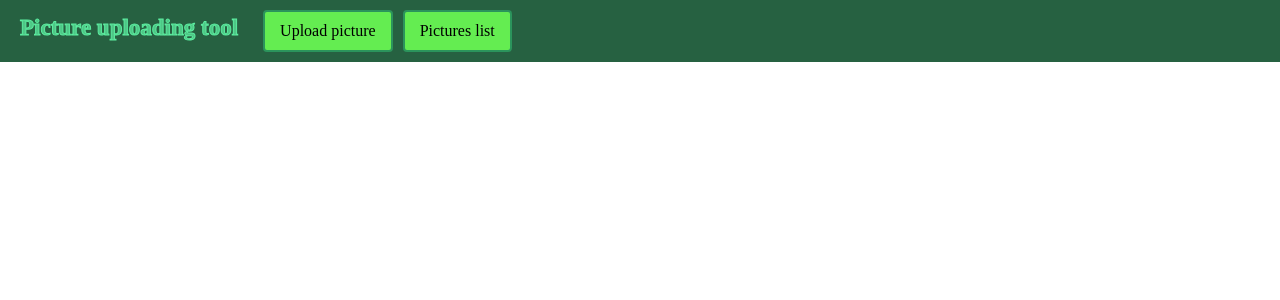
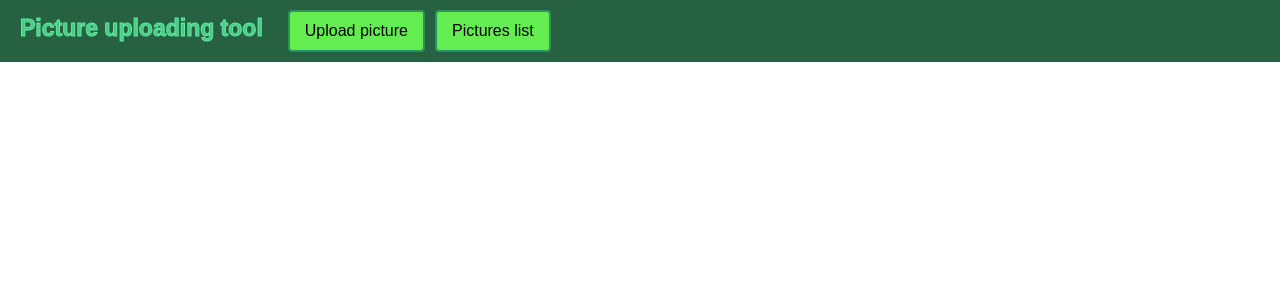
Before and after one commit to pajakpawel/PicturesUploadingTool, an Angular app in the folder Frontend/: page /upload-picture in a window 1280 px wide. Shown: the top 300 px of the page. Built offline with nearby package versions, Linux system fonts and the light colour scheme.

Commit message:
Added global styles for font family and components' containers top margin

```diff
--- a/Frontend/src/styles.css
+++ b/Frontend/src/styles.css
@@ -1 +1,8 @@
 /* You can add global styles to this file, and also import other style files */
+* {
+  font-family: Arial, Helvetica, sans-serif;
+}
+
+.container {
+  margin-top: 65px;
+}
```
